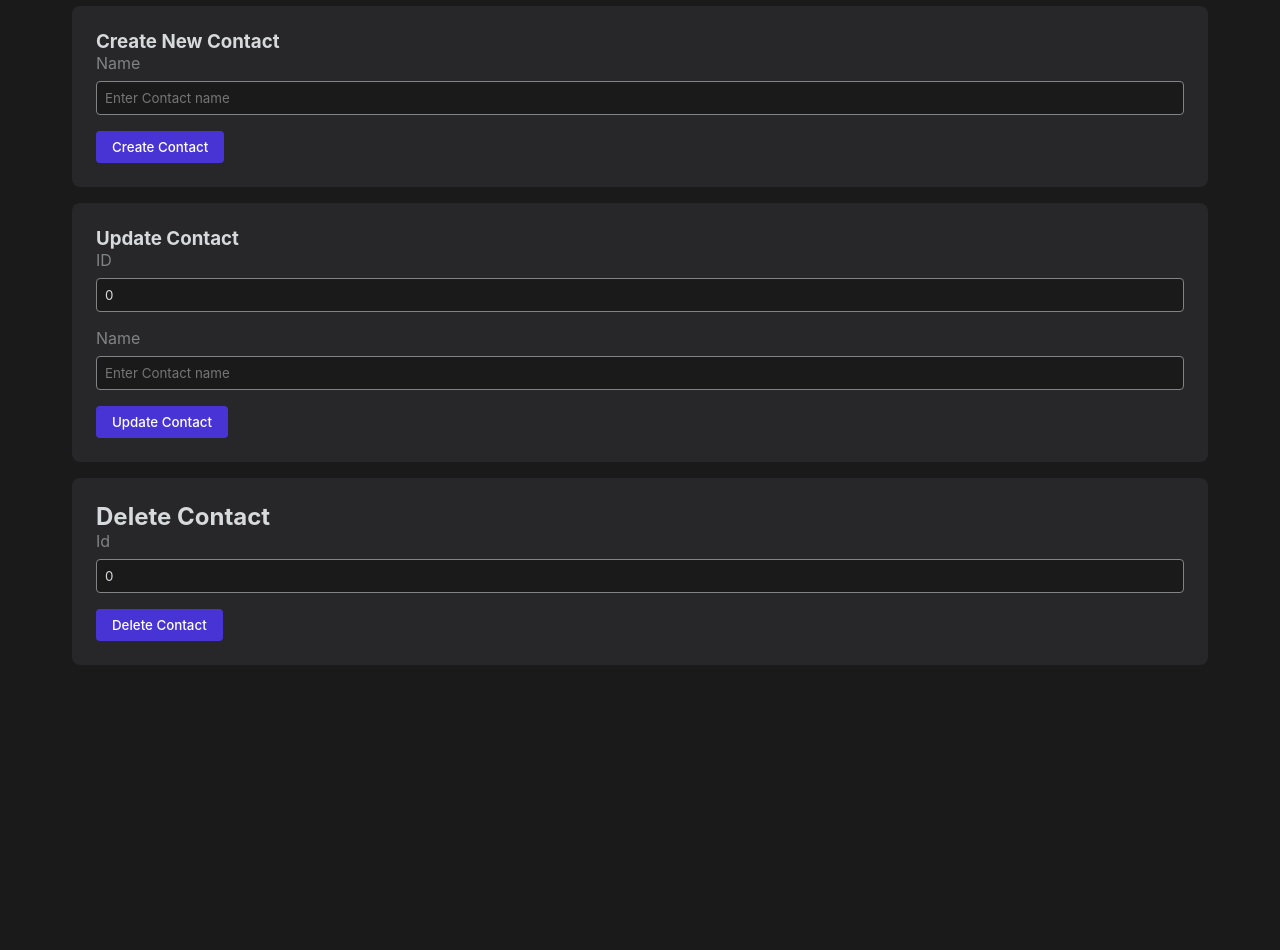
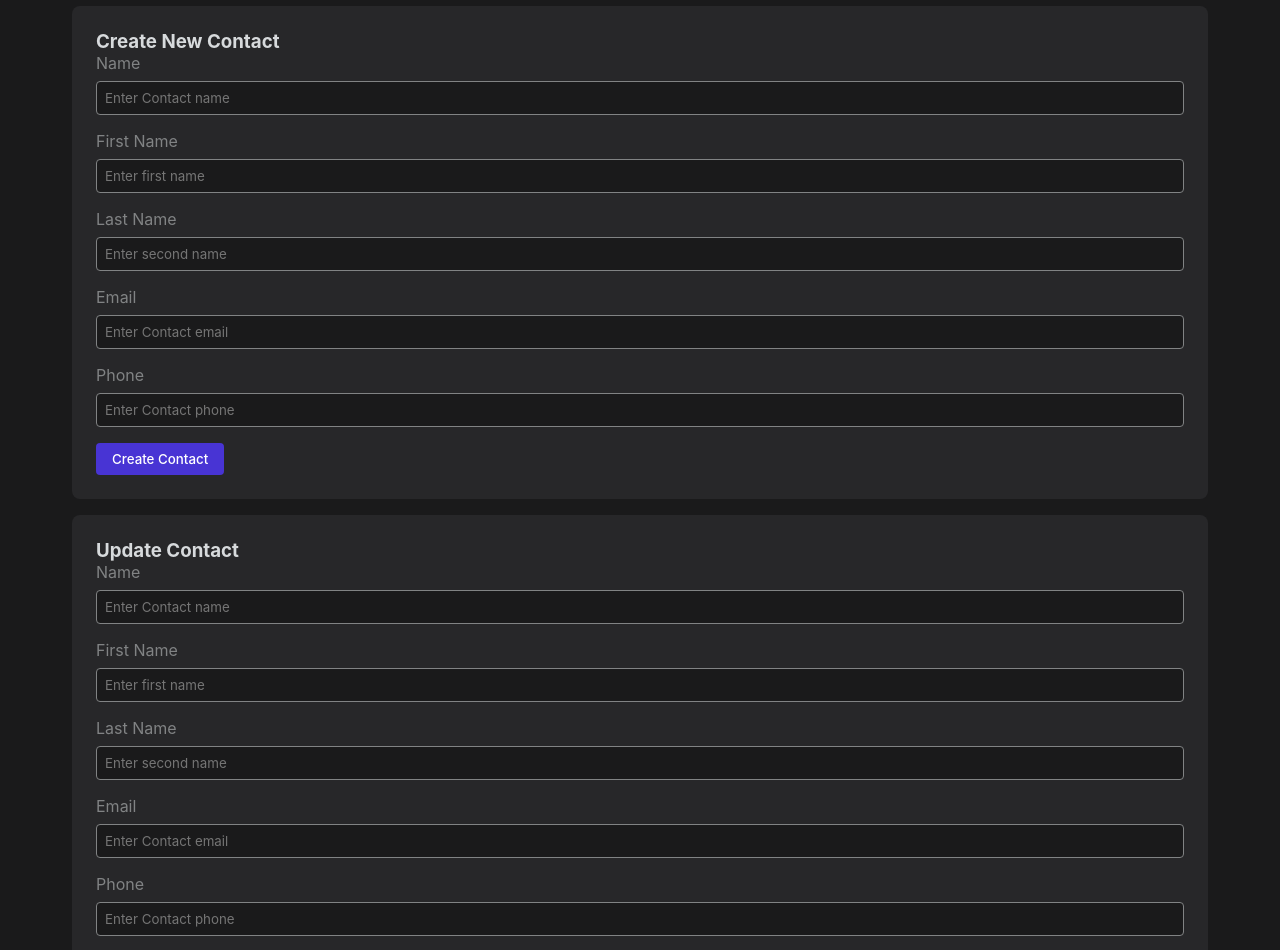
Before and after one commit to Rednaxela-Code/TiSupport, a Vue app in the folder TiSupport.Client/: page /contacts in a window 1280 px wide. Shown: the part 300-1250 px from the top of the page. Before the commit the page ends 1013 px from the top, so only its background shows below. Built offline with nearby package versions, Linux system fonts and the light colour scheme; no server answers; the HTML template or start-up script is replaced by a standard one.

Commit message:
Completing contacts for now

```diff
--- a/TiSupport.Client/src/components/contact/Contacts.vue
+++ b/TiSupport.Client/src/components/contact/Contacts.vue
@@ -30,12 +30,20 @@ onMounted(() => {
       <tr>
         <th>ID</th>
         <th>Contact Name</th>
+        <th>First Name</th>
+        <th>Last Name</th>
+        <th>Email</th>
+        <th>Phone</th>
       </tr>
       </thead>
       <tbody>
       <tr v-for="contact in contacts" :key="contact.id">
         <td>{{contact.id}}</td>
         <td>{{contact.fullName}}</td>
+        <td>{{contact.firstName}}</td>
+        <td>{{contact.lastName}}</td>
+        <td>{{contact.email}}</td>
+        <td>{{contact.phone}}</td>
       </tr>
       </tbody>
     </table>
--- a/TiSupport.Client/src/components/contact/CreateContact.vue
+++ b/TiSupport.Client/src/components/contact/CreateContact.vue
@@ -50,6 +50,22 @@ const submitForm = async () => {
         <label>Name</label>
         <input v-model="newContact.fullName" placeholder="Enter Contact name">
       </div>
+      <div class="input-group">
+        <label>First Name</label>
+        <input v-model="newContact.firstName" placeholder="Enter first name">
+      </div>
+      <div class="input-group">
+        <label>Last Name</label>
+        <input v-model="newContact.lastName" placeholder="Enter second name">
+      </div>
+      <div class="input-group">
+        <label>Email</label>
+        <input v-model="newContact.email" placeholder="Enter Contact email">
+      </div>
+      <div class="input-group">
+        <label>Phone</label>
+        <input v-model="newContact.phone" placeholder="Enter Contact phone">
+      </div>
       <button @click="submitForm" type="button" class="btn btn-primary">Create Contact</button>
     </form>
   </div>
--- a/TiSupport.Client/src/components/contact/UpdateContact.vue
+++ b/TiSupport.Client/src/components/contact/UpdateContact.vue
@@ -47,12 +47,24 @@ const submitForm = async () => {
     <h3>Update Contact</h3>
     <form>
       <div class="input-group">
-        <label>ID</label>
-        <input v-model.number="updateableContact.id">
+        <label>Name</label>
+        <input v-model="updateableContact.fullName" placeholder="Enter Contact name">
       </div>
       <div class="input-group">
-        <label>Name</label>
-        <input v-model="updateableContact.fullName" placeholder="Enter Contact name">
+        <label>First Name</label>
+        <input v-model="updateableContact.firstName" placeholder="Enter first name">
+      </div>
+      <div class="input-group">
+        <label>Last Name</label>
+        <input v-model="updateableContact.lastName" placeholder="Enter second name">
+      </div>
+      <div class="input-group">
+        <label>Email</label>
+        <input v-model="updateableContact.email" placeholder="Enter Contact email">
+      </div>
+      <div class="input-group">
+        <label>Phone</label>
+        <input v-model="updateableContact.phone" placeholder="Enter Contact phone">
       </div>
       <button @click="submitForm" type="button" class="btn btn-primary">Update Contact</button>
     </form>
```
